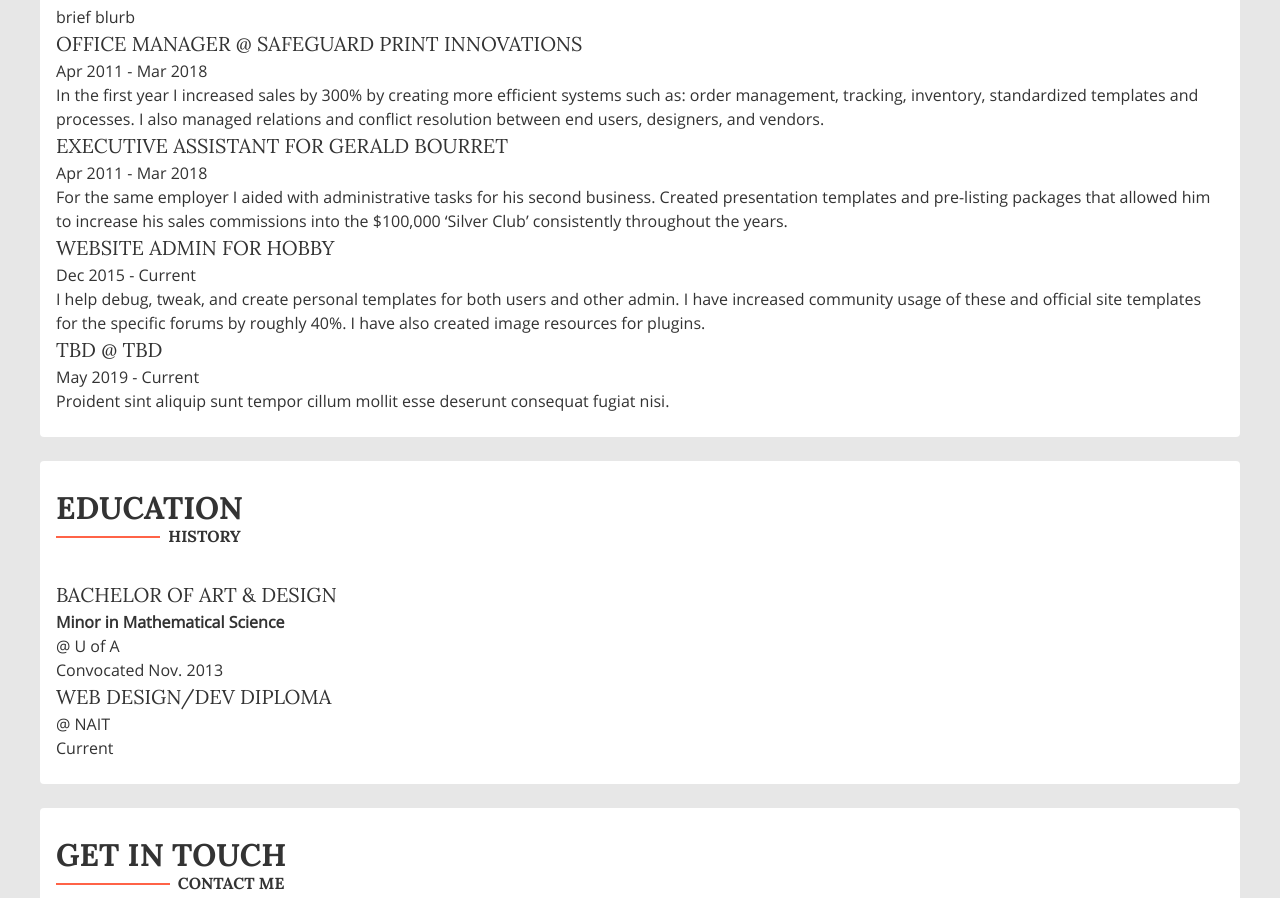
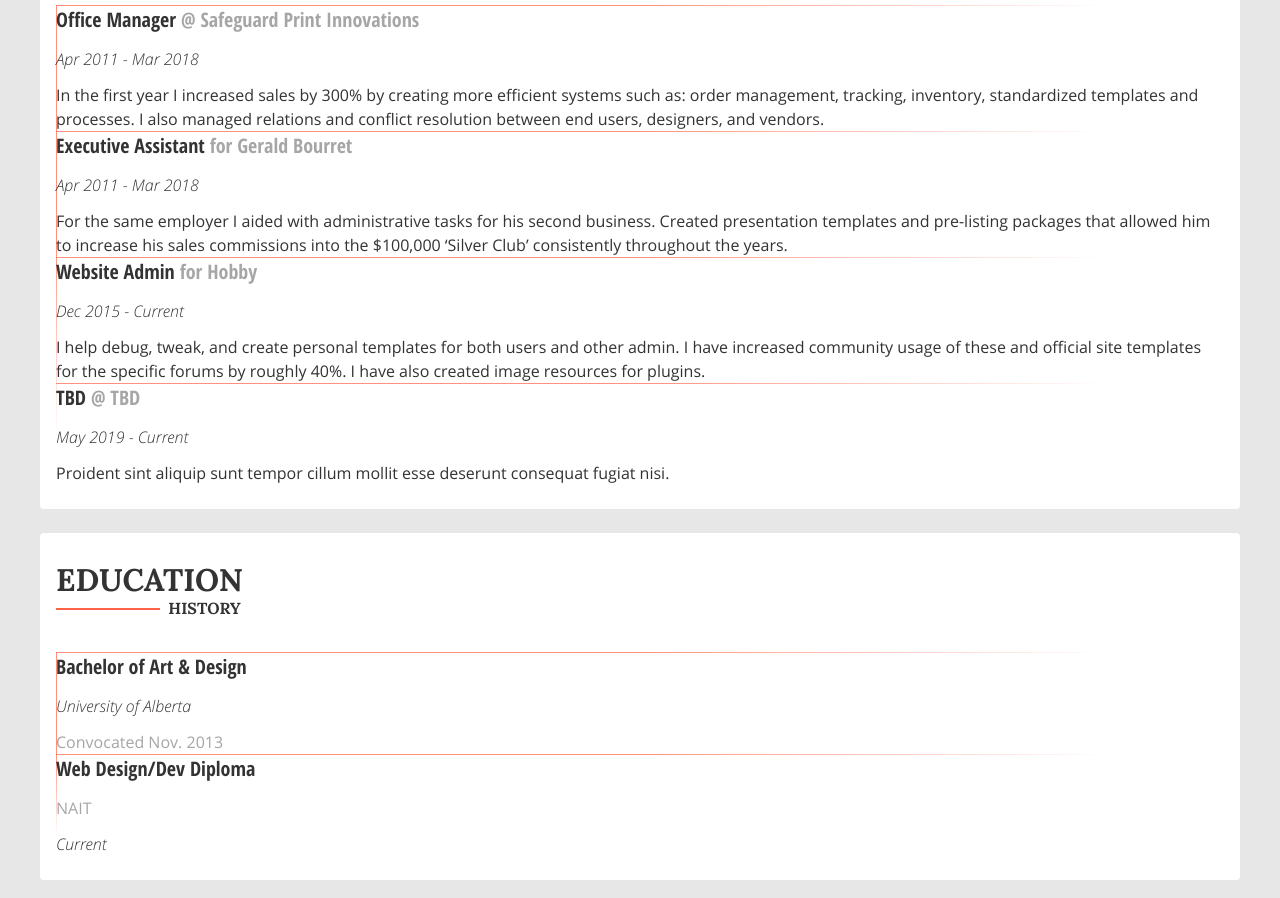
Before and after one commit to nobledm/portfolio, a plain HTML site: page index.html in a window 1280 px wide. Shown: the part 1640-2538 px from the top of the page. Drawn offline with Linux system fonts and the light colour scheme; files whose address does not match are found by name.

Commit message:
xp and edu sections

```diff
--- a/index.html
+++ b/index.html
@@ -39,6 +39,26 @@
                 url('./fonts/open-sans-v15-latin-regular.woff2') format('woff2'),
                 url('./fonts/open-sans-v15-latin-regular.woff') format('woff'),
                 url('./fonts/open-sans-v15-latin-regular.ttf') format('truetype');
+        }
+        @font-face {
+            font-family: 'Open Sans';
+            font-display: auto;
+            font-style: italic;
+            font-weight: 300;
+            src: local('Open Sans Light Italic'), local('OpenSans-LightItalic'),
+                url('./fonts/open-sans-300italic.woff2') format('woff2'),
+                url('./fonts/open-sans-300italic.woff') format('woff'),
+                url('./fonts/open-sans-300italic.ttf') format('truetype');
+        }
+        @font-face {
+            font-family: 'Open Sans Condensed';
+            font-display: auto;
+            font-style: normal;
+            font-weight: 700;
+            src: local('Open Sans Condensed Bold'), local('OpenSansCondensed-Bold'),
+                url('./fonts/open-sans-condensed-bold.woff2') format('woff2'),
+                url('./fonts/open-sans-condensed-bold.woff') format('woff'),
+                url('./fonts/open-sans-condensed-bold.ttf') format('truetype');
         }
     </style>
 
@@ -128,7 +148,7 @@
         </picture>
 
         <h1>Danine Noble</h1>
-        <p class="job-titles">#web-designer | #front-end-developer</p>
+        <p class="job-titles lighten">#web-designer | #front-end-developer</p>
 
         <span class="build-note">build pipeline</span>
         <ul class="pipeline flex-row-between">
@@ -278,7 +298,7 @@
             <h4>Code</h4>
             <ul class="skill-list">
                 <li>
-                    <p>HTML & CSS</p>
+                    <p>HTML &amp; CSS</p>
                     <div class="empty-bar">
                         <div class="fill-bar fill-95"></div>
                     </div>
@@ -324,39 +344,38 @@
                 Experience
                 <span class="title-note">Work</span>
             </h2>
-            <p>
-                brief blurb
-            </p>
 
-            <div>
-                <h4>Office Manager <span class="company">@ Safeguard Print Innovations</span></h4>
-                <p class="date">Apr 2011 - Mar 2018</p>
+            <ul class="xp-list border-fade-v">
+                <li class="border-fade-h">
+                    <h4>Office Manager <span class="lighten">@ Safeguard Print Innovations</span></h4>
+                    <p class="italic">Apr 2011 - Mar 2018</p>
                     <p>
                         In the first year I increased sales by 300% by creating more efficient systems such as: order management, tracking, inventory, standardized templates and processes. I also managed relations and conflict resolution between end users, designers, and vendors.
                     </p>
-            </div>
+                </li>
 
-            <div>
-                <h4>Executive Assistant <span class="company">for Gerald Bourret</span></h4>
-                <p class="date">Apr 2011 - Mar 2018</p>
+                <li class="border-fade-h">
+                    <h4>Executive Assistant <span class="lighten">for Gerald Bourret</span></h4>
+                    <p class="italic">Apr 2011 - Mar 2018</p>
                     <p>
                         For the same employer I aided with administrative tasks for his second business. Created presentation templates and pre-listing packages that allowed him to increase his sales commissions into the $100,000 ‘Silver Club’ consistently throughout the years.
                     </p>
-            </div>
+                </li>
 
-            <div>
-                <h4>Website Admin <span class="company">for Hobby</span></h4>
-                <p class="date">Dec 2015 - Current</p>
+                <li class="border-fade-h">
+                    <h4>Website Admin <span class="lighten">for Hobby</span></h4>
+                    <p class="italic">Dec 2015 - Current</p>
                     <p>
                         I help debug, tweak, and create personal templates for both users and other admin. I have increased community usage of these and official site templates for the specific forums by roughly 40%. I have also created image resources for plugins.
                     </p>
-            </div>
+                </li>
 
-            <div>
-                <h4>TBD <span class="company">@ TBD</span></h4>
-                <p class="date">May 2019 - Current</p>
+                <li class="border-fade-h">
+                    <h4>TBD <span class="lighten">@ TBD</span></h4>
+                    <p class="italic">May 2019 - Current</p>
                     <p>Proident sint aliquip sunt tempor cillum mollit esse deserunt consequat fugiat nisi.</p>
-            </div>
+                </li>
+            </ul>
         </section>
 
         <section id="education" class="education wrapper">
@@ -365,18 +384,19 @@
                 <span class="title-note">History</span>
             </h2>
 
-            <div>
-                <h4>Bachelor of Art & Design</h4>
-                <strong>Minor in Mathematical Science</strong>
-                <p>@ U of A</p>
-                <p>Convocated Nov. 2013</p>
-            </div>
+            <ul class="edu-list border-fade-v">
+                <li class="border-fade-h">
+                    <h4>Bachelor of Art &amp; Design</h4>
+                    <p class="italic">University of Alberta</p>
+                    <p class="lighten">Convocated Nov. 2013</p>
+                </li>
 
-            <div>
+                <li class="border-fade-h">
                     <h4>Web Design/Dev Diploma</h4>
-                <p>@ NAIT</p>
-                <p>Current</p>
-            </div>
+                    <p class="lighten">NAIT</p>
+                    <p class="italic">Current</p>
+                </li>
+            </ul>
 
         </section>
 
--- a/scss/site/_content.scss
+++ b/scss/site/_content.scss
@@ -43,3 +43,8 @@
 .social-icon {
     width: 3rem;
 }
+
+.work-xp p:first-of-type,
+.edu-list p:first-of-type {
+    line-height: 3rem;
+}
--- a/scss/site/_header.scss
+++ b/scss/site/_header.scss
@@ -9,22 +9,13 @@
     margin-bottom: -3rem;
 }
 
-.headshot {
-    padding-bottom: 1rem;
-}
+.headshot { padding-bottom: 1rem; }
 
-h1 {
-    margin-top: 3rem;
-}
+h1 { margin-top: 3rem; }
 
-.job-titles {
-    opacity: 0.6;
-    margin-bottom: 1.5rem;
-}
+.job-titles { margin-bottom: 1.5rem; }
 
-.build-note {
-    font-size: $small;
-}
+.build-note { font-size: $small; }
 
 .pipeline {
     width: 10rem;
--- a/scss/site/_nav.scss
+++ b/scss/site/_nav.scss
@@ -5,6 +5,7 @@
     top: 0;
     width: 100%;
     font-size: $small;
+    user-select: none;
     z-index: 110;
 
     .wrapper {
@@ -32,11 +33,11 @@
   z-index: 100;
 }
 
-.menu-panel li {
+.mobile-link {
   flex: 33%;
   text-align: center;
 }
-.menu-panel li a {
+.mobile-link a {
   display: block;
   padding: 0.75rem 1.5rem;
   margin-bottom: 0.5rem;
--- a/scss/style.scss
+++ b/scss/style.scss
@@ -6,11 +6,16 @@
 
 body {
     background-color: rgb(231, 231, 231);
+    position: relative;
+    scroll-behavior: smooth;
 }
 
 /* UTILITY STYLES */
-.block {
-    display: block;
+.block { display: block; }
+.italic { font-style: italic; }
+
+.lighten {
+    color: lighten($dark-grey, 45%);
 }
 
 .flex-row-between,
@@ -51,7 +56,7 @@ body {
         top: 0;
         width: 100%;
         height: 1px;
-        background: linear-gradient(to right, rgba(214, 165, 165, 0.7) 50%, rgba(255, 38, 0, 0) 90%);
+        background: linear-gradient(to right, rgba(255, 99, 71, 0.7) 50%, rgba(255, 38, 0, 0) 90%);
     }
 }
 
@@ -65,7 +70,7 @@ body {
         top: 0;
         width: 1px;
         height: 100%;
-        background: linear-gradient(to bottom, rgba(214, 165, 165, 0.7) 50%, rgba(255, 38, 0, 0) 90%);
+        background: linear-gradient(to bottom, rgba(255, 99, 71, 0.7) 50%, rgba(255, 38, 0, 0) 90%);
     }
 }
 
--- a/scss/typography/_index.scss
+++ b/scss/typography/_index.scss
@@ -12,11 +12,16 @@ body {
   color: $dark-grey;
 }
 
-h1, h2, h3, h4, h5 {
+h1, h2, h3 {
   font-family: $heading;
 }
 
-h2, h3, h4, h5 {
+h4, h5 {
+  font-family: $small-heading;
+  font-weight: 700;
+}
+
+h2, h3 {
   text-transform: uppercase;
 }
 
--- a/scss/vars/_colors.scss
+++ b/scss/vars/_colors.scss
@@ -1 +1,2 @@
+$dark-grey: #333;
 $link-color: green;
--- a/scss/vars/_fonts.scss
+++ b/scss/vars/_fonts.scss
@@ -1,4 +1,5 @@
 $heading: 'Lora', sans-serif;
+$small-heading: 'Open Sans Condensed', sans-serif;
 $body-font: 'Open Sans', sans-serif;
 
 $h1: 3.052rem;
```
Also changed, not shown: css/style.min.css, fonts/open-sans-300italic.ttf (added), fonts/open-sans-300italic.woff (added), fonts/open-sans-300italic.woff2 (added), fonts/open-sans-condensed-bold.ttf (added), fonts/open-sans-condensed-bold.woff (added), fonts/open-sans-condensed-bold.woff2 (added), 1 other file. Lines whose indentation alone changed are shown as unchanged.
